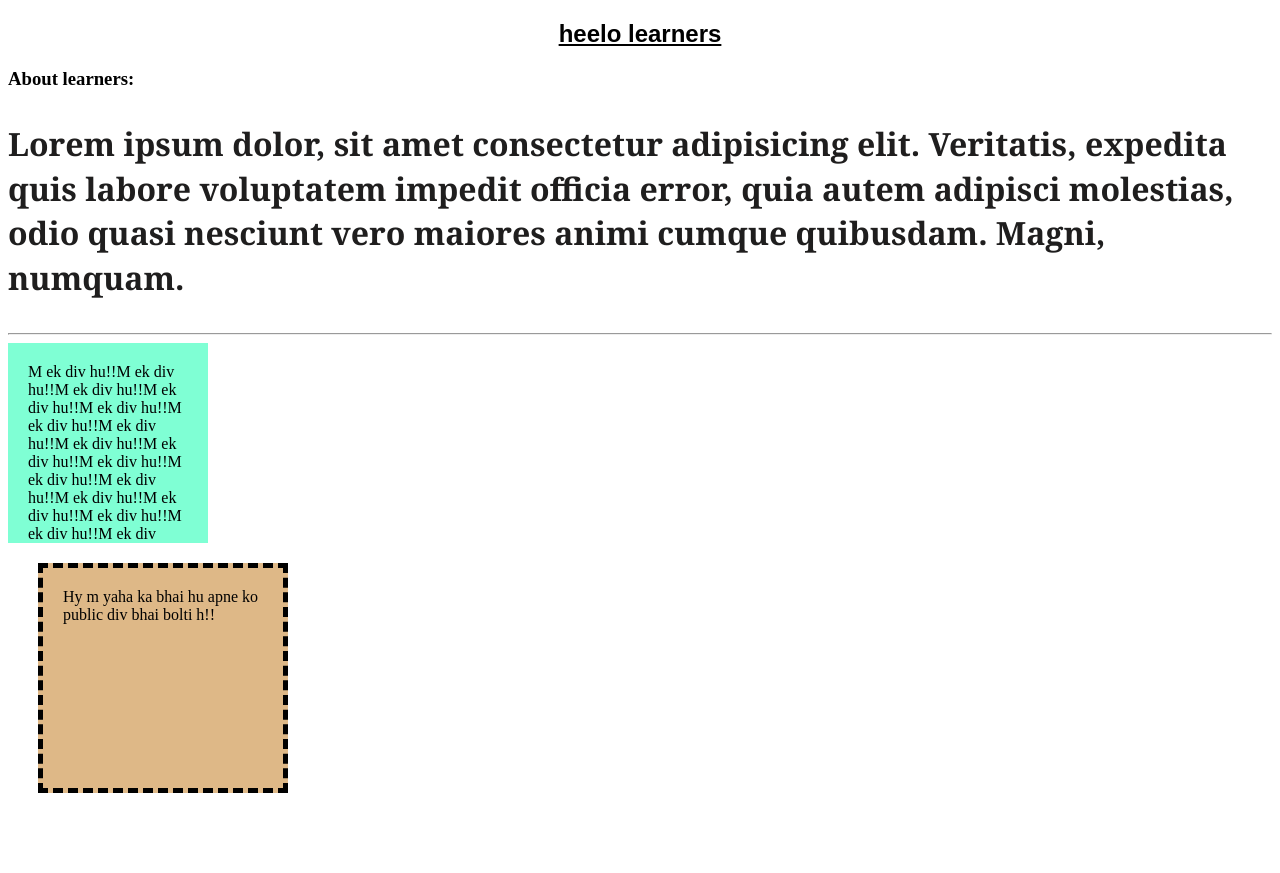
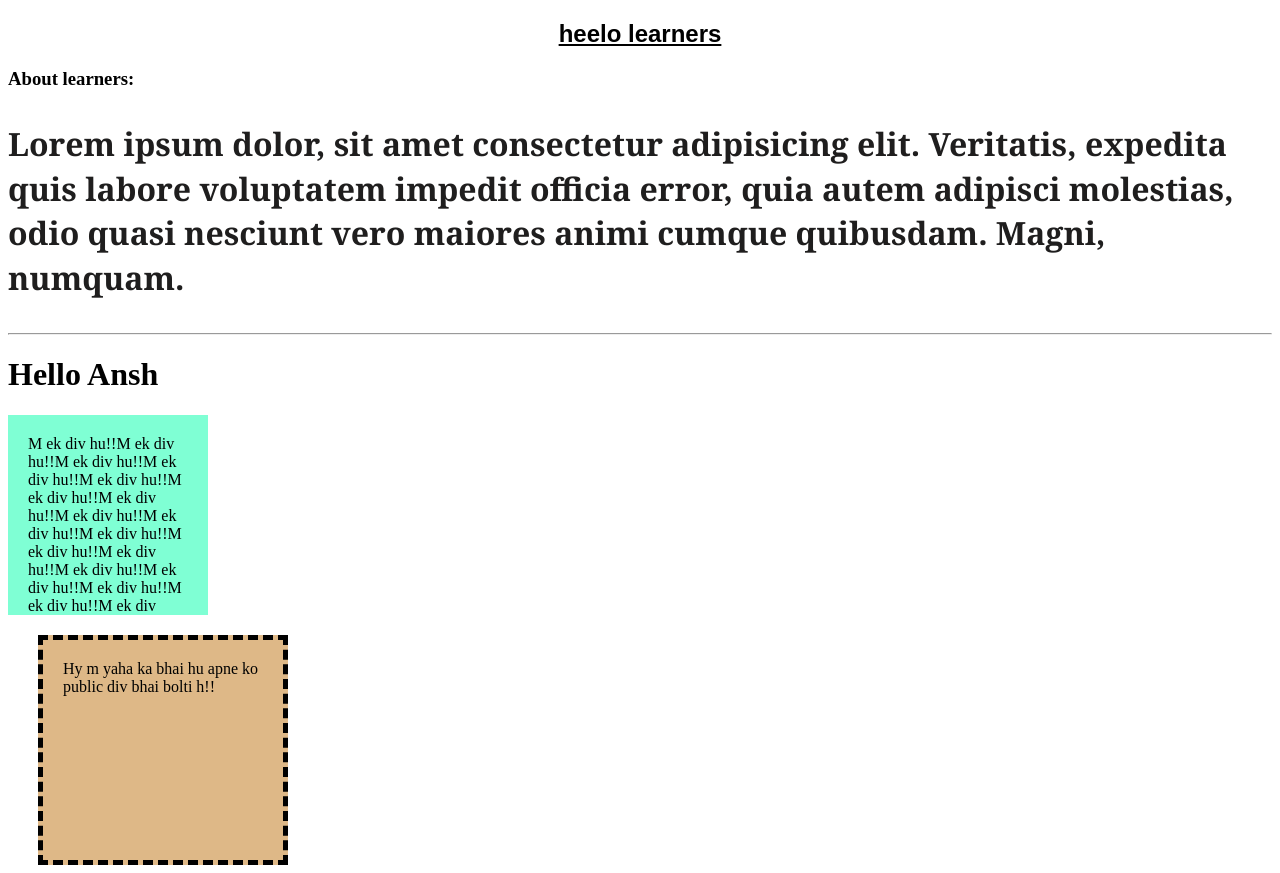
Before and after one commit to anshkumar2311/WOC-2024, a website: page Day3 PostCSS TailwindCSS/PostCSS/postcss.html in a window 1280 px wide. Before the commit the page ends 801 px from the top, so only its background shows below. Drawn offline with Linux system fonts and the light colour scheme.

Commit message:
practice

```diff
--- a/Day3 PostCSS TailwindCSS/PostCSS/postcss.html
+++ b/Day3 PostCSS TailwindCSS/PostCSS/postcss.html
@@ -11,6 +11,7 @@
     <h3>About learners:</h3>
     <p class="shakilstyle">Lorem ipsum dolor, sit amet consectetur adipisicing elit. Veritatis, expedita quis labore voluptatem impedit officia error, quia autem adipisci molestias, odio quasi nesciunt vero maiores animi cumque quibusdam. Magni, numquam.</p>
     <hr>
+    <h1>Hello Ansh</h1>
     <div class="div">M ek div hu!!M ek div hu!!M ek div hu!!M ek div hu!!M ek div hu!!M ek div hu!!M ek div hu!!M ek div hu!!M ek div hu!!M ek div hu!!M ek div hu!!M ek div hu!!M ek div hu!!M ek div hu!!M ek div hu!!M ek div hu!!M ek div hu!!M ek div hu!!M ek div hu!!</div>
     <div id="divbhai">Hy m yaha ka bhai hu apne ko public div bhai bolti h!!</div>
 </body>
```
